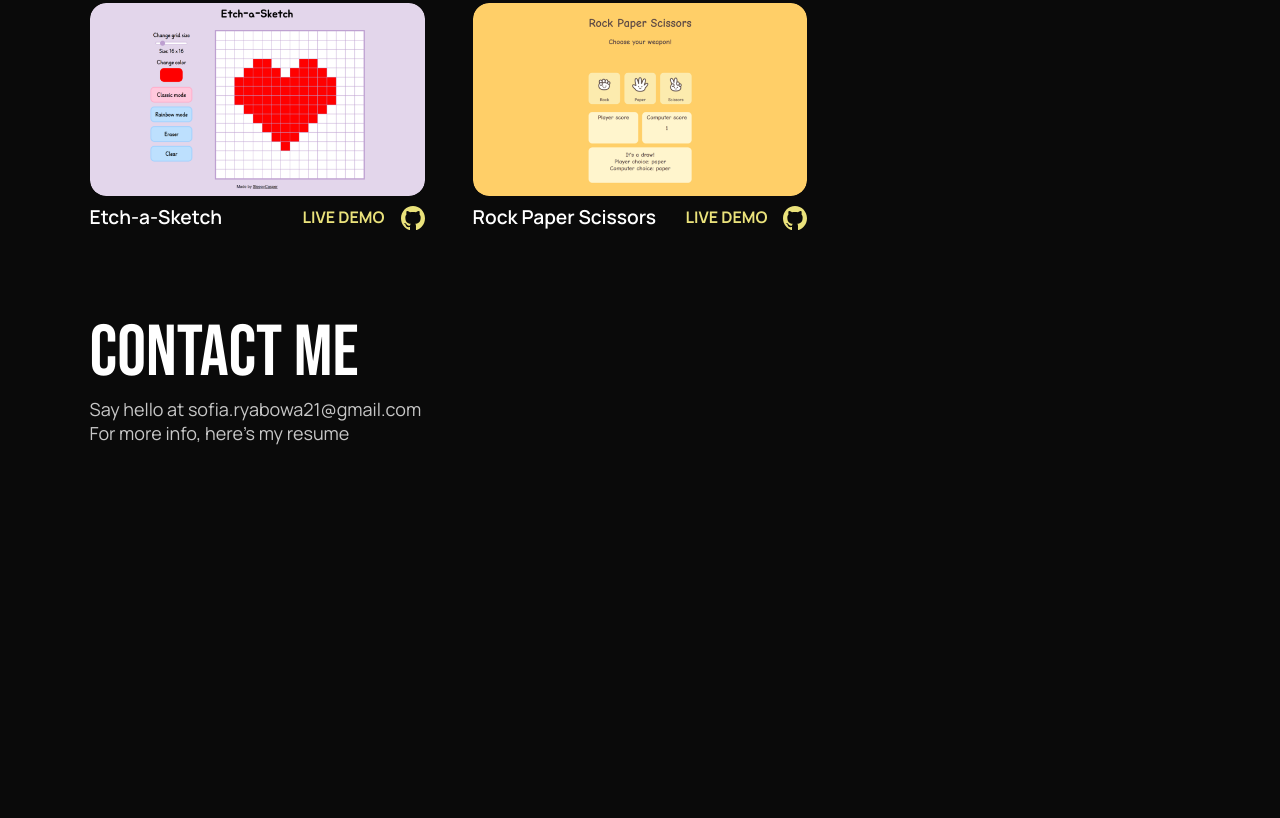
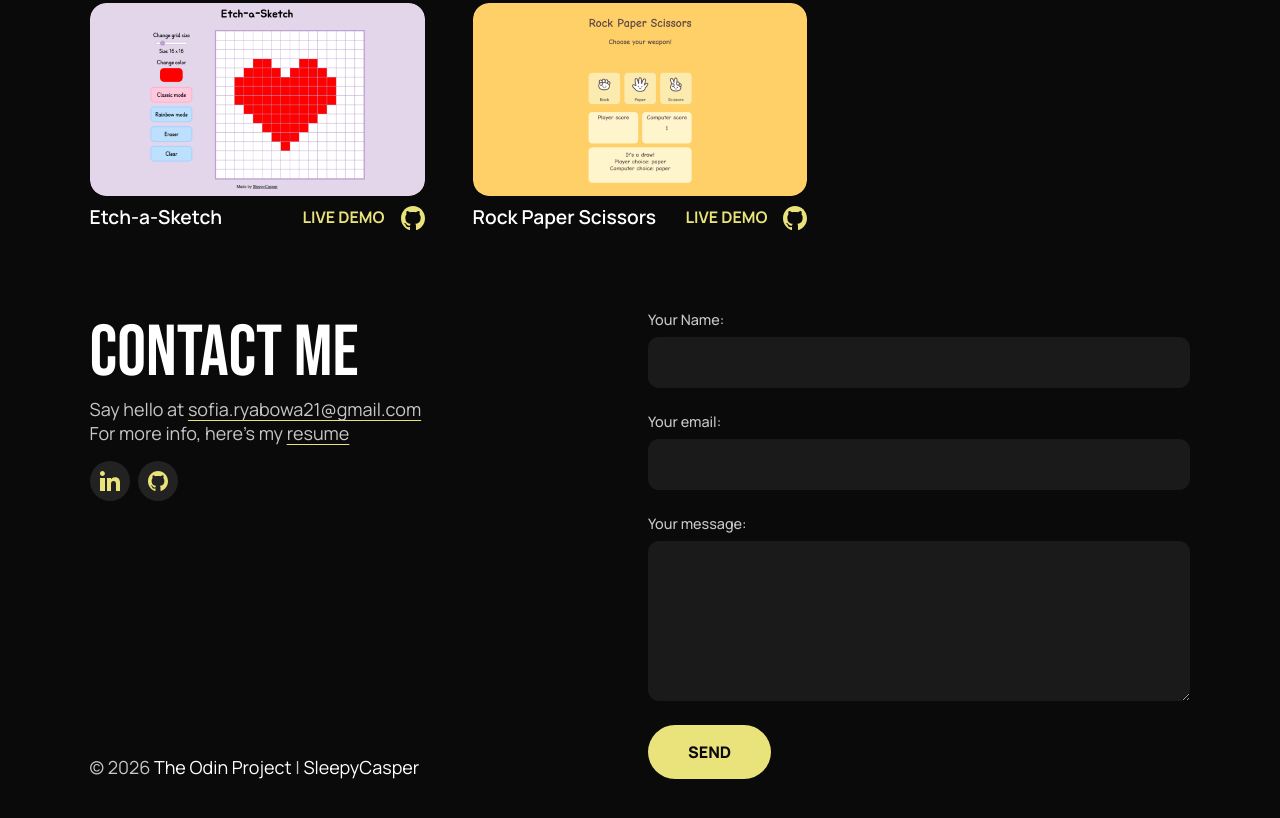
Before and after one commit to SleepyCasper/odin-homepage, a website built with webpack: page src/template.html in a window 1280 px wide. Shown: the part 1532-2350 px from the top of the page. Before the commit the page ends 1977 px from the top, so only its background shows below. Built offline with nearby package versions, Linux system fonts and the light colour scheme; files whose address does not match are found by name.

Commit message:
feat. Finish layout and styling by adding contact section, improve a11y, add back to top button

```diff
--- a/src/styles/styles.css
+++ b/src/styles/styles.css
@@ -128,6 +128,14 @@ html {
   html {
     scroll-behavior: auto;
   }
+
+  .letter,
+  .details.show .tools,
+  .details.show .desc,
+  .details.hide .tools,
+  .details.hide .desc {
+    animation: none !important;
+  }
 }
 
 * {
@@ -148,7 +156,9 @@ header {
     height: 5.5rem;
     width: 100%;
     top: 0;
+    left: 0;
     background-color: var(--bg-primary);
+    transition: transform 0.3s ease-in-out;
     z-index: 10;
 
     ul.nav-links {
@@ -190,6 +200,10 @@ header {
     }
 }
 
+header.hidden {
+    transform: translateY(-100%);
+}
+
 main {
     width: 86%;
     margin: 0 7%;
@@ -202,7 +216,8 @@ section {
     padding: 5rem 0;
 }
 
-button, a:not(.nav-links a) {
+button, a:not(.nav-links a,
+            footer > * a) {
     text-transform: uppercase;
 }
 
@@ -211,14 +226,23 @@ button {
     color: var(--text-button);
     font: var(--button);
     border: none;
+
+    border-radius: 4rem;
+    transition: transform 0.2s ease-in;
+    will-change: transform;
+    text-align: center;
 }
 
 a {
-    color: var(--accent);
     text-decoration: none;
 }
 
-a:not(.nav-links a) {
+a:not(footer > * a) {
+    color: var(--accent);
+}
+
+a:not(.nav-links a,
+footer > * a) {
     font: var(--link);
 }
 
@@ -307,66 +331,48 @@ section.introduction {
             align-items: center;
             min-width: max-content;
 
-            button {
-                padding: 1rem 1.5rem;
-                border-radius: 4rem;
-                transition: transform 0.2s ease-in;
-                will-change: transform;
-                text-align: center;
-            }
-
-            a {
-                display: block;
-                height: 4rem;
-                width: 4rem;
-                border-radius: 100%;
-                background-color: var(--bg-icons);
-                display: flex;
-                align-items: center;
-                justify-content: center;
-                transition: transform 0.2s ease-in-out;
-                will-change: transform;
-
-                img {
-                    height: 50%;
-                }
-            }
-
             a:hover,
             button:hover {
                 transform: scale(1.1);
+            }
+
+            button {
+                padding: 1em 1.5em;
             }
         }
     }
 }
 
-@media (max-width: 900px) {
-    html {
-        font-size: 14px;
-    }
+.links a {
+    height: 4rem;
+    width: 4rem;
+}
 
-    section.introduction {
-        flex-direction: column;
-        gap: 5rem;
+.social a {
+    height: 2.5rem;
+    width: 2.5rem;
+}
 
-        .pic {
-            display: flex;
-            justify-content: center;
-            .wrapper {
-                position: static;
-                img {
+.social a:hover {
+    transform: scale(1.1);
+}
 
-                }
-            }
-        }
+.social a,
+.links a {
+    display: block;
+    border-radius: 100%;
+    background-color: var(--bg-icons);
+    display: flex;
+    align-items: center;
+    justify-content: center;
+    transition: transform 0.2s ease-in-out;
+    will-change: transform;
+    img {
+        height: 50%;
     }
 }
 
-@media (max-width: 450px) {
-    header ul {
-        margin: auto;
-    }
-}
+
 
 section.projects {
     display: flex;
@@ -516,6 +522,157 @@ section.projects {
     }
 }
 
+footer {
+    display: flex;
+    column-gap: 1rem;
+    flex-wrap: wrap;
+    margin-bottom: 5rem;
+
+    .text {
+        display: flex;
+        flex-direction: column;
+        flex: 1;
+
+        span {
+            text-decoration: underline;
+            text-underline-offset: 4px;
+            text-decoration-color: var(--accent);
+
+            a {
+                color: inherit;
+            }
+        }
+
+        .social {
+            display: flex;
+            gap: 0.5rem;
+            margin-top: 1rem;
+        }
+
+        .credit {
+            margin-top: auto;
+
+
+            a {
+                color: var(--text-primary);
+                text-transform: none;
+            }
+
+            a:hover {
+                color: var(--accent);
+            }
+        }
+    }
+
+    form {
+        display: flex;
+        flex-direction: column;
+        gap: 1.5rem;
+        flex: 1;
+
+        .wrapper {
+            flex: 1;
+            display: flex;
+            flex-direction: column;
+            gap: 0.5rem;
+        }
+
+        label {
+            font: var(--body-small);
+        }
+
+        input {
+            height: 3.2rem;
+        }
+
+        input, textarea {
+            background-color: var(--bg-secondary);
+            font: var(--body-medium);
+            color: var(--text-primary);
+            flex: 1;
+            padding: 0.75em 1rem;
+            border: none;
+            border-radius: 0.7rem;
+        }
+
+        textarea {
+            resize: vertical;
+            min-height: 10rem;
+            max-height: 20rem;
+            flex: 1 1 auto;
+        }
+
+        button {
+            width: fit-content;
+            padding: 1em 2.5em;
+        }
+
+        button:hover {
+            transform: scale(1.1);
+        }
+    }
+}
+
+.back-to-top {
+    position: fixed;
+    bottom: 1rem;
+    right: 2rem;
+    height: 3.5rem;
+    width: 3.5rem;
+    background-image: url(../media/icons/arrow-up.svg);
+    background-position: center;
+    background-size: 75%;
+    background-repeat: no-repeat;
+    background-color: var(--bg-icons);
+    border-radius: 100%;
+}
+
+@media (max-width: 900px) {
+    html {
+        font-size: 14px;
+    }
+
+    section.introduction {
+        flex-direction: column;
+        gap: 5rem;
+
+        .pic {
+            display: flex;
+            justify-content: center;
+            .wrapper {
+                position: static;
+                img {
+                   height: clamp(8rem, 20vw, 12rem);
+                }
+            }
+        }
+    }
+}
+
+@media (max-width: 600px) {
+    nav ul.nav-links {
+        padding: 2rem;
+    }
+
+    footer {
+        position: relative;
+        flex-direction: column;
+        row-gap: 3rem;
+
+        .credit {
+            position: absolute;
+            bottom: -5rem;
+            margin-bottom: 1rem;
+        }
+    }
+}
+
+@media (max-width: 450px) {
+    header ul {
+        margin: auto;
+    }
+}
+
 @media (min-width: 1500px) {
     header ul {
         margin: auto;
--- a/src/template.html
+++ b/src/template.html
@@ -21,9 +21,9 @@
                 <h1>Hi, I'm Sofia</h1>
                 <p>A ukrainian front-end developer with passion to build not only pretty, but user friendly websites.</p>
                 <div class="links">
-                    <button>Contact me</button>
-                    <a href="#" aria-label="Linked In">
-                        <img src="./media/icons/linkedin.svg" target="_blank" alt="">
+                    <button type="button" id="btn-contact">Contact me</button>
+                    <a href="#" aria-label="Linked In" target="_blank" >
+                        <img src="./media/icons/linkedin.svg" alt="">
                     </a>
                     <a href="https://github.com/SleepyCasper" target="_blank" aria-label="Git Hub">
                         <img src="./media/icons/github.svg" alt="">
@@ -61,8 +61,8 @@
                     <div class="text">
                         <h3 class="project-name">Battleship</h3>
                         <p class="visually-hidden">A classic battleship game project practicing TDD (Test Driven Development). Built with Jest, NPM, Webpack, JavaScript, CSS, and HTML.</p>
-                        <a href="https://sleepycasper.github.io/odin-battleship/" target="_blank" class="demo">Live demo</a>
-                        <a href="https://github.com/SleepyCasper/odin-battleship" target="_blank" aria-label="Project's repository on Git Hub">
+                        <a href="https://sleepycasper.github.io/odin-battleship/" target="_blank" class="demo" aria-label="Live demo of Battleship">Live demo</a>
+                        <a href="https://github.com/SleepyCasper/odin-battleship" target="_blank" aria-label="Battleship repository on Git Hub">
                             <img src="./media/icons/github.svg" alt="" class="git-hub">
                         </a>
                     </div>
@@ -85,8 +85,8 @@
                     <div class="text">
                         <h3 class="project-name">Weather app</h3>
                         <p class="visually-hidden">A weather app project using API to practice asynchronous code. Built with NPM, Webpack, Java Script, CSS and HTML</p>
-                        <a href="https://sleepycasper.github.io/odin-weather-app/" target="_blank" class="demo">Live demo</a>
-                        <a href="https://github.com/SleepyCasper/odin-weather-app" target="_blank" aria-label="Project's repository on Git Hub">
+                        <a href="https://sleepycasper.github.io/odin-weather-app/" target="_blank" class="demo" aria-label="Live demo of weather app">Live demo</a>
+                        <a href="https://github.com/SleepyCasper/odin-weather-app" target="_blank" aria-label="Weather app repository on Git Hub">
                             <img src="./media/icons/github.svg" alt="" class="git-hub">
                         </a>
                     </div>
@@ -109,8 +109,8 @@
                     <div class="text">
                         <h3 class="project-name">Todo list</h3>
                         <p class="visually-hidden">A todo list app to practice OOP principles. It has features like sorting, projects and task organizing and local storage. Built with NPM, Webpack, Java Script, CSS and HTML</p>
-                        <a href="https://sleepycasper.github.io/odin-todo-list/" target="_blank" class="demo">Live demo</a>
-                        <a href="https://github.com/SleepyCasper/odin-todo-list" target="_blank" aria-label="Project's repository on Git Hub">
+                        <a href="https://sleepycasper.github.io/odin-todo-list/" target="_blank" class="demo" aria-label="Live demo of todo list">Live demo</a>
+                        <a href="https://github.com/SleepyCasper/odin-todo-list" target="_blank" aria-label="Todo list repository on Git Hub">
                             <img src="./media/icons/github.svg" alt="" class="git-hub">
                         </a>
                     </div>
@@ -133,8 +133,8 @@
                     <div class="text">
                         <h3 class="project-name">Restaurant page</h3>
                         <p class="visually-hidden">A simple landing webpage to practice using ES6 Modules and dynamic rendering. Built with NPM, Webpack, Java Script, CSS and HTML</p>
-                        <a href="https://sleepycasper.github.io/odin-restaurant-page/" target="_blank" class="demo">Live demo</a>
-                        <a href="https://github.com/SleepyCasper/odin-restaurant-page" target="_blank" aria-label="Project's repository on Git Hub">
+                        <a href="https://sleepycasper.github.io/odin-restaurant-page/" target="_blank" class="demo" aria-label="Live demo of restaurant page">Live demo</a>
+                        <a href="https://github.com/SleepyCasper/odin-restaurant-page" target="_blank" aria-label="Restaurant page repository on Git Hub">
                             <img src="./media/icons/github.svg" alt="" class="git-hub">
                         </a>
                     </div>
@@ -155,8 +155,8 @@
                     <div class="text">
                         <h3 class="project-name">Tic Tac Toe</h3>
                         <p class="visually-hidden">A tic tac toe game app practicing to write a privately scoped code in JS by using closures, factory functions, module patterns and IIFEs. Built with JavaScript, CSS, and HTML.</p>
-                        <a href="https://sleepycasper.github.io/odin-tic-tac-toe/" target="_blank" class="demo">Live demo</a>
-                        <a href="https://github.com/SleepyCasper/odin-tic-tac-toe" target="_blank" aria-label="Project's repository on Git Hub">
+                        <a href="https://sleepycasper.github.io/odin-tic-tac-toe/" target="_blank" class="demo" aria-label="Live demo of tic tac toe">Live demo</a>
+                        <a href="https://github.com/SleepyCasper/odin-tic-tac-toe" target="_blank" aria-label="Tic tac toe repository on Git Hub">
                             <img src="./media/icons/github.svg" alt="" class="git-hub">
                         </a>
                     </div>
@@ -176,8 +176,8 @@
                     <div class="text">
                         <h3 class="project-name">Sign up form</h3>
                         <p class="visually-hidden">A sign up layout page to practice forms with simple validation. Built with CSS and HTML.</p>
-                        <a href="https://sleepycasper.github.io/odin-sign-up-form/" target="_blank" class="demo">Live demo</a>
-                        <a href="https://github.com/SleepyCasper/odin-sign-up-form" target="_blank" aria-label="Project's repository on Git Hub">
+                        <a href="https://sleepycasper.github.io/odin-sign-up-form/" target="_blank" class="demo" aria-label="Live demo of sign up form">Live demo</a>
+                        <a href="https://github.com/SleepyCasper/odin-sign-up-form" target="_blank" aria-label="Sign up form repository on Git Hub">
                             <img src="./media/icons/github.svg" alt="" class="git-hub">
                         </a>
                     </div>
@@ -197,8 +197,8 @@
                     <div class="text">
                         <h3 class="project-name">Admin dashboard</h3>
                         <p class="visually-hidden">A dashboard layout page using CSS grid. Built with CSS and HTML.</p>
-                        <a href="https://sleepycasper.github.io/odin-dashboard/" target="_blank" class="demo">Live demo</a>
-                        <a href="https://github.com/SleepyCasper/odin-dashboard" target="_blank" aria-label="Project's repository on Git Hub">
+                        <a href="https://sleepycasper.github.io/odin-dashboard/" target="_blank" class="demo" aria-label="Live demo of admin dashboard">Live demo</a>
+                        <a href="https://github.com/SleepyCasper/odin-dashboard" target="_blank" aria-label="Admin dashboard on Git Hub">
                             <img src="./media/icons/github.svg" alt="" class="git-hub">
                         </a>
                     </div>
@@ -219,8 +219,8 @@
                     <div class="text">
                         <h3 class="project-name">Library</h3>
                         <p class="visually-hidden">A virtual library app practicing object constructors in JS and implementing local storage. Built with JavaScript, CSS, and HTML.</p>
-                        <a href="https://sleepycasper.github.io/odin-library/" target="_blank" class="demo">Live demo</a>
-                        <a href="https://github.com/SleepyCasper/odin-library" target="_blank" aria-label="Project's repository on Git Hub">
+                        <a href="https://sleepycasper.github.io/odin-library/" target="_blank" class="demo" aria-label="Live demo of library">Live demo</a>
+                        <a href="https://github.com/SleepyCasper/odin-library" target="_blank" aria-label="Library repository on Git Hub">
                             <img src="./media/icons/github.svg" alt="" class="git-hub">
                         </a>
                     </div>
@@ -241,8 +241,8 @@
                     <div class="text">
                         <h3 class="project-name">Calculator</h3>
                         <p class="visually-hidden">A calculator app as a final project in learning foundations. Built with JavaScript, CSS, and HTML.</p>
-                        <a href="https://sleepycasper.github.io/odin-calculator/" target="_blank" class="demo">Live demo</a>
-                        <a href="https://github.com/SleepyCasper/odin-calculator" target="_blank" aria-label="Project's repository on Git Hub">
+                        <a href="https://sleepycasper.github.io/odin-calculator/" target="_blank" class="demo" aria-label="Live demo of calculator">Live demo</a>
+                        <a href="https://github.com/SleepyCasper/odin-calculator" target="_blank" aria-label="Calculator repository on Git Hub">
                             <img src="./media/icons/github.svg" alt="" class="git-hub">
                         </a>
                     </div>
@@ -263,8 +263,8 @@
                     <div class="text">
                         <h3 class="project-name">Etch-a-Sketch</h3>
                         <p class="visually-hidden">A drawing app to practice DOM manipulation and event handling. Built with JavaScript, CSS, and HTML.</p>
-                        <a href="https://sleepycasper.github.io/odin-etch-a-sketch/" target="_blank" class="demo">Live demo</a>
-                        <a href="https://github.com/SleepyCasper/odin-etch-a-sketch" target="_blank" aria-label="Project's repository on Git Hub">
+                        <a href="https://sleepycasper.github.io/odin-etch-a-sketch/" target="_blank" class="demo" aria-label="Live demo of etch-a-sketch">Live demo</a>
+                        <a href="https://github.com/SleepyCasper/odin-etch-a-sketch" target="_blank" aria-label="Etch-a-sketch repository on Git Hub">
                             <img src="./media/icons/github.svg" alt="" class="git-hub">
                         </a>
                     </div>
@@ -285,8 +285,8 @@
                     <div class="text">
                         <h3 class="project-name">Rock Paper Scissors</h3>
                         <p class="visually-hidden">A digital version of the game with implementation of computer logic and practicing problem solving. Built with JavaScript, CSS, and HTML.</p>
-                        <a href="https://sleepycasper.github.io/odin-etch-a-sketch/" target="_blank" class="demo">Live demo</a>
-                        <a href="https://github.com/SleepyCasper/odin-etch-a-sketch" target="_blank" aria-label="Project's repository on Git Hub">
+                        <a href="https://sleepycasper.github.io/odin-etch-a-sketch/" target="_blank" class="demo" aria-label="Live demo of rock paper scissors">Live demo</a>
+                        <a href="https://github.com/SleepyCasper/odin-etch-a-sketch" target="_blank" aria-label="Rock paper scissors repository on Git Hub">
                             <img src="./media/icons/github.svg" alt="" class="git-hub">
                         </a>
                     </div>
@@ -299,19 +299,42 @@
         <footer id="footer">
             <div class="text">
                 <h2 id="contact">Contact me</h2>
-                <p>Say hello at <span>sofia.ryabowa21@gmail.com</span></p>
+                <p>Say hello at <span><a href="https://mail.google.com/mail/?view=cm&fs=1&to=sofia.ryabowa21@gmail.com" target="_blank">sofia.ryabowa21@gmail.com</a></span></p>
                 <p>For more info, here's my <span>resume</span></p>
                 <div class="social">
-                    <a href="#"></a>
-                    <a href="#"></a>
-                    <a href="#"></a>
-                    <a href="#"></a>
+                    <a href="#" aria-label="Linked In">
+                        <img src="./media/icons/linkedin.svg" target="_blank" alt="">
+                    </a>
+                    <a href="https://github.com/SleepyCasper" target="_blank" aria-label="Git Hub">
+                        <img src="./media/icons/github.svg" alt="">
+                    </a>
                 </div>
 
-                <div class="credit"></div>
+                <div class="credit">
+                    © 2026 <a href="https://www.theodinproject.com/" target="_blank" rel="noopener noreferrer">The Odin Project</a> | <a href="https://github.com/SleepyCasper" target="_blank" rel="noopener noreferrer">SleepyCasper</a>
+                </div>
             </div>
-            <form action=""></form>
+            <form action="https://formspree.io/f/xdeovnow" method="post">
+                <div class="wrapper">
+                    <label for="form-name">Your Name:</label>
+                    <input id="form-name" name="name" required />
+                </div>
+
+                <div class="wrapper">
+                    <label for="form-email" >Your email:</label>
+                    <input type="email" id="form-email" name="email" required>
+                </div>
+
+                <div class="wrapper">
+                    <label for="form-message">Your message:</label>
+                    <textarea id="form-message" name="message" required></textarea>
+                </div>
+
+                <button type="submit">Send</button>
+            </form>
         </footer>
+
+        <button class="back-to-top" id="btn-to-top" type="button" aria-label="Back to top"></button>
     </main>
 </body>
 </html>
```
Also changed, not shown: src/index.js (+25 -1 lines), src/media/icons/arrow-up.svg (added).
